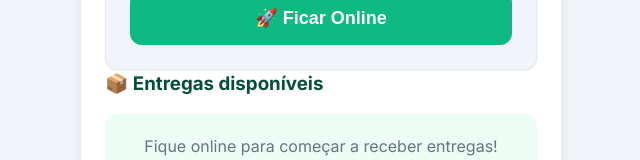
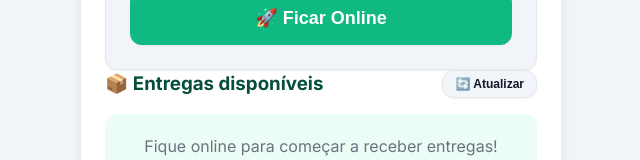
Before and after one commit to Jbsousa86/entregalocal, a React (Vite) app: page /courier/home in a window 1280 px wide. Shown: the part 415-575 px from the top of the page, without its empty margins (319-959 px from the left). Built offline with nearby package versions, Linux system fonts and the light colour scheme; no server answers.

Commit message:
ainda verificando notificações

```diff
--- a/src/firebaseClient.js
+++ b/src/firebaseClient.js
@@ -26,4 +26,14 @@ export const db = getFirestore(app);
 export const storage = getStorage(app);
 export const messaging = getMessaging(app);
 
+// Ativar persistência offline (importante para mobile)
+import { enableMultiTabIndexedDbPersistence } from 'firebase/firestore';
+enableMultiTabIndexedDbPersistence(db).catch((err) => {
+  if (err.code === 'failed-precondition') {
+    console.warn("Persistência falhou: múltiplas abas abertas.");
+  } else if (err.code === 'unimplemented') {
+    console.warn("O navegador não suporta persistência.");
+  }
+});
+
 export { getToken, onMessage };
--- a/src/screens/courier/CourierHomeScreen.jsx
+++ b/src/screens/courier/CourierHomeScreen.jsx
@@ -12,6 +12,7 @@ export default function CourierHomeScreen() {
   const [photoURL, setPhotoURL] = useState('');
   const [deliveries, setDeliveries] = useState([]);
   const [hasActiveDelivery, setHasActiveDelivery] = useState(false);
+  const [refreshKey, setRefreshKey] = useState(0); // Para forçar o re-render do listener
   const isInitialLoad = useRef(true);
   const notifiedIds = useRef(new Set());
   const mountTime = useRef(Date.now());
@@ -177,7 +178,25 @@ export default function CourierHomeScreen() {
     });
 
     return () => unsubscribe();
+  }, [isOnline, refreshKey]);
+
+  // 4. Resetar o listener quando o app volta do background (ajuda no mobile)
+  useEffect(() => {
+    const handleVisibilityChange = () => {
+      if (document.visibilityState === 'visible' && isOnline) {
+        console.log("App voltou ao primeiro plano, atualizando lista...");
+        setRefreshKey(prev => prev + 1);
+      }
+    };
+    document.addEventListener('visibilitychange', handleVisibilityChange);
+    return () => document.removeEventListener('visibilitychange', handleVisibilityChange);
   }, [isOnline]);
+
+  const manualRefresh = () => {
+    console.log("🔄 Atualização manual solicitada");
+    isInitialLoad.current = true;
+    setRefreshKey(prev => prev + 1);
+  };
 
   // 4. Verificar se já existe entrega ativa vinculada a este entregador
   useEffect(() => {
@@ -305,9 +324,27 @@ export default function CourierHomeScreen() {
         </div>
 
 
-        <h3 className="mb-4" style={{ display: 'flex', alignItems: 'center', gap: '8px' }}>
-          📦 Entregas disponíveis
-        </h3>
+        <div style={{ display: 'flex', justifyContent: 'space-between', alignItems: 'center', marginBottom: '16px' }}>
+          <h3 style={{ margin: 0, display: 'flex', alignItems: 'center', gap: '8px' }}>
+            📦 Entregas disponíveis
+          </h3>
+          <button
+            onClick={manualRefresh}
+            style={{
+              width: 'auto',
+              padding: '6px 12px',
+              fontSize: '12px',
+              backgroundColor: 'var(--background)',
+              color: 'var(--text-main)',
+              border: '1px solid var(--border)',
+              display: 'flex',
+              alignItems: 'center',
+              gap: '4px'
+            }}
+          >
+            🔄 Atualizar
+          </button>
+        </div>
 
         {!isOnline && (
           <div className="text-center" style={{ padding: '20px', backgroundColor: 'var(--primary-light)', borderRadius: 'var(--radius)', color: 'var(--secondary)' }}>
```
